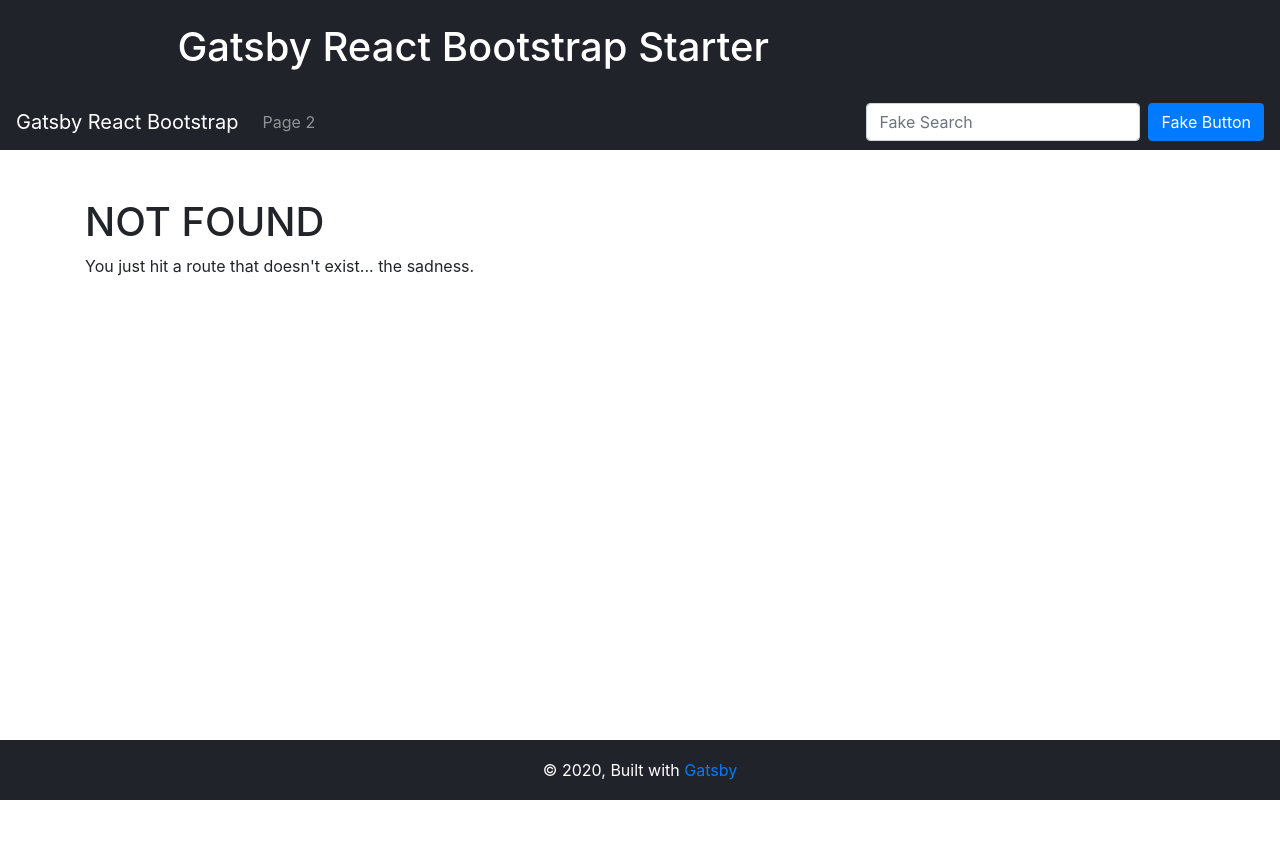
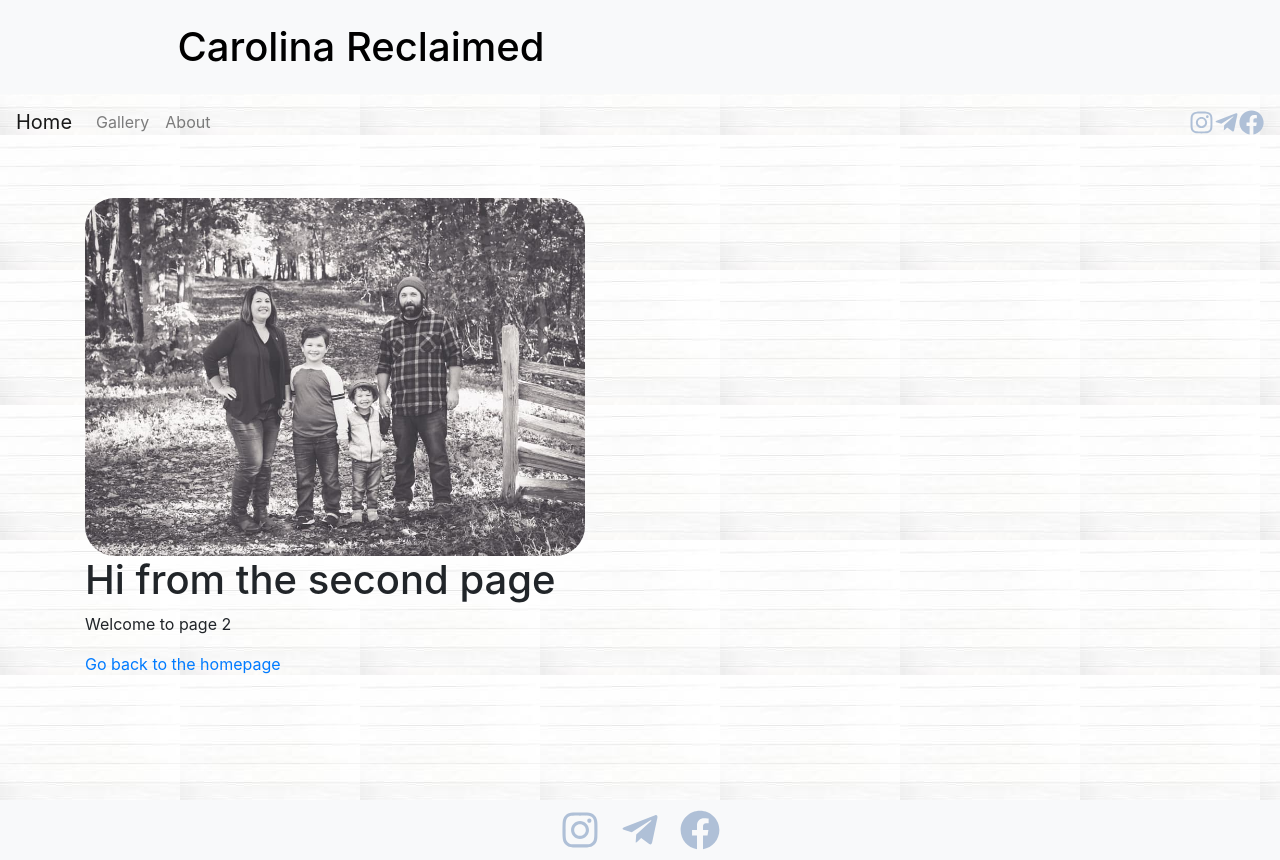
Before and after one commit to asch8216/carolina-reclaimed, a Gatsby site: page /about in a window 1280 px wide. Before the commit this address had no page. Before the commit the page ends 800 px from the top, so only its background shows below. Built offline with nearby package versions, Linux system fonts and the light colour scheme; Gatsby itself is replaced by a stand-in of ours.

Commit message:
initial commit

```diff
--- a/gatsby-config.js
+++ b/gatsby-config.js
@@ -1,7 +1,7 @@
 module.exports = {
   pathPrefix: "/gatsby-react-bootstrap-starter",
   siteMetadata: {
-    title: `Gatsby React Bootstrap Starter`,
+    title: `Carolina Reclaimed`,
     description: `A starter that includes react-bootstrap and react-icons, along with SASS compilation.`,
     author: `Billy Jacoby`,
   },
--- a/src/components/header.js
+++ b/src/components/header.js
@@ -5,7 +5,7 @@ import React from "react"
 const Header = ({ siteTitle }) => (
   <header
     style={{
-      background: `#20232a`,
+      background: `#f8f9fa`,
     }}
   >
     <div
@@ -13,14 +13,15 @@ const Header = ({ siteTitle }) => (
         margin: `0 auto`,
         maxWidth: 960,
         padding: `1.45rem 1.0875rem`,
+        borderBottom: "black",
       }}
     >
       <h1 style={{ margin: 0 }}>
         <Link
           to="/"
           style={{
-            color: `white`,
-            textDecoration: `none`,
+            color: `black`,
+            textDecoration: "none",
           }}
         >
           {siteTitle}
--- a/src/components/layout.js
+++ b/src/components/layout.js
@@ -7,7 +7,9 @@
 
 import React from "react"
 import { StaticQuery, graphql } from "gatsby"
-
+import { FaInstagram, FaTelegramPlane, FaFacebook } from "react-icons/fa"
+import { Link } from "gatsby"
+// import { instagram } from "react-icons/lib/fa/instagram"
 import { Container, Row, Col } from "react-bootstrap"
 
 import Header from "./header"
@@ -46,9 +48,20 @@ const Layout = ({ children, pageInfo }) => (
             <Col className="footer-col">
               <footer>
                 <span>
-                  © {new Date().getFullYear()}, Built with
+                  {/* © {new Date().getFullYear()}, Built with
                   {` `}
-                  <a href="https://www.gatsbyjs.org">Gatsby</a>
+                  <a href="https://www.gatsbyjs.org">Gatsby</a> */}
+
+                  <a href="https://www.instagram.com/carolinareclaimed/">
+                    <FaInstagram color="afc0d7" size={40} />
+                  </a>
+
+                  <a href="mailto: asch8216@gmail.com">
+                    <FaTelegramPlane color="afc0d7" size={40} />
+                  </a>
+                  <a href="https://www.facebook.com/carolinareclaimed">
+                    <FaFacebook color="afc0d7" size={40} />
+                  </a>
                 </span>
               </footer>
             </Col>
--- a/src/components/navBar.js
+++ b/src/components/navBar.js
@@ -1,37 +1,41 @@
 import React from "react"
 import { Link } from "gatsby"
-
-import { Navbar, Nav, Form, FormControl, Button } from "react-bootstrap"
+import { FaInstagram, FaTelegramPlane, FaFacebook } from "react-icons/fa"
+import { Navbar, Nav, Form } from "react-bootstrap"
 
 const CustomNavbar = ({ pageInfo }) => {
-  console.log(pageInfo)
   return (
     <>
-      <Navbar variant="dark" expand="lg" id="site-navbar">
+      <Navbar expand="lg" id="site-navbar">
         {/* <Container> */}
         <Link to="/" className="link-no-style">
-          <Navbar.Brand as="span">Gatsby React Bootstrap</Navbar.Brand>
+          <Navbar.Brand as="span">Home</Navbar.Brand>
         </Link>
         <Navbar.Toggle aria-controls="basic-navbar-nav" />
         <Navbar.Collapse id="basic-navbar-nav">
           <Nav className="mr-auto" activeKey={pageInfo && pageInfo.pageName}>
-            <Link to="/page-2" className="link-no-style">
-              <Nav.Link as="span" eventKey="page-2">
-                Page 2
+            <Link to="/gallery" className="link-no-style">
+              <Nav.Link as="span" eventKey="gallery">
+                Gallery
+              </Nav.Link>
+            </Link>
+            <Link to="/about" className="link-no-style">
+              <Nav.Link as="span" eventKey="about">
+                About
               </Nav.Link>
             </Link>
           </Nav>
           <Nav className="ml-auto">
-            <Form inline onSubmit={e => e.preventDefault()}>
-              <Form.Group>
-                <FormControl
-                  type="text"
-                  placeholder="Fake Search"
-                  className="mr-2"
-                />
-              </Form.Group>
-              <Button>Fake Button</Button>
-            </Form>
+            <a href="https://www.instagram.com/carolinareclaimed/">
+              <FaInstagram color="afc0d7" size={25} />
+            </a>
+
+            <a href="mailto: asch8216@gmail.com">
+              <FaTelegramPlane color="afc0d7" size={25} />
+            </a>
+            <a href="https://www.facebook.com/carolinareclaimed">
+              <FaFacebook color="afc0d7" size={25} />
+            </a>
           </Nav>
         </Navbar.Collapse>
         {/* </Container> */}
--- /dev/null
+++ b/src/pages/about.js
@@ -0,0 +1,19 @@
+import React from "react"
+import { Link } from "gatsby"
+
+import Layout from "../components/layout"
+import SEO from "../components/seo"
+
+const About = () => (
+  <Layout pageInfo={{ pageName: "page-2" }}>
+    <SEO title="About, family" />
+    <div className="familyphoto">
+      <img src={require("../images/family.jpg")} />
+    </div>
+    <h1>Hi from the second page</h1>
+    <p>Welcome to page 2</p>
+    <Link to="/">Go back to the homepage</Link>
+  </Layout>
+)
+
+export default About
--- /dev/null
+++ b/src/styles/_about.scss
@@ -0,0 +1,13 @@
+.familyphoto {
+  //   background-color: red;
+
+  //   color: red;
+}
+.familyphoto > img {
+  border-radius: 30px;
+  // border: 2px solid black;
+  // padding: 20px;
+  width: 80%;
+  max-height: 500px;
+  max-width: 500px;
+}
--- a/src/styles/_layout.scss
+++ b/src/styles/_layout.scss
@@ -1,6 +1,8 @@
 div.main {
   min-height: 100vh;
   padding-bottom: 60px;
+  background-image: url("../images/shiplap2.jpeg");
+  // background-color: peachpuff;
 }
 
 div.full-height {
@@ -22,17 +24,21 @@ a.link-no-style {
     display: flex;
     position: relative;
     bottom: 0;
-    margin-top: -60px;
+    // margin-top: -60px;
     height: 60px;
     clear: both;
-    background-color: $color-primary;
-    color: white;
+    background-color: #f8f9fa;
     justify-content: center;
     width: 100%;
 
     span {
+      display: flex;
       align-self: center;
       text-align: center;
+      justify-content: space-evenly;
+      a {
+        padding: 10px;
+      }
     }
   }
 }
--- a/src/styles/_navbar.scss
+++ b/src/styles/_navbar.scss
@@ -1,5 +1,7 @@
 #site-navbar {
-  background-color: $color-primary;
+  // background-color: #f8f9fa;
+  color: black;
+  border-top: black 1px;
   position: -webkit-sticky;
   position: sticky;
   top: 0;
--- a/src/styles/_variables.scss
+++ b/src/styles/_variables.scss
@@ -1 +1 @@
-$color-primary: #20232a;
+// $color-primary: lightgray;
--- a/src/styles/style.scss
+++ b/src/styles/style.scss
@@ -3,3 +3,4 @@
 
 @import "layout";
 @import "navbar";
+@import "about";
```
Also changed, not shown: src/pages/index.js (+53 -58 lines), src/images/family.jpg (added), src/images/shiplap.jpg (added), src/images/shiplap2.jpeg (added), src/images/wood.jpeg (added), src/pages/gallery.js (renamed from src/pages/page-2.js).
